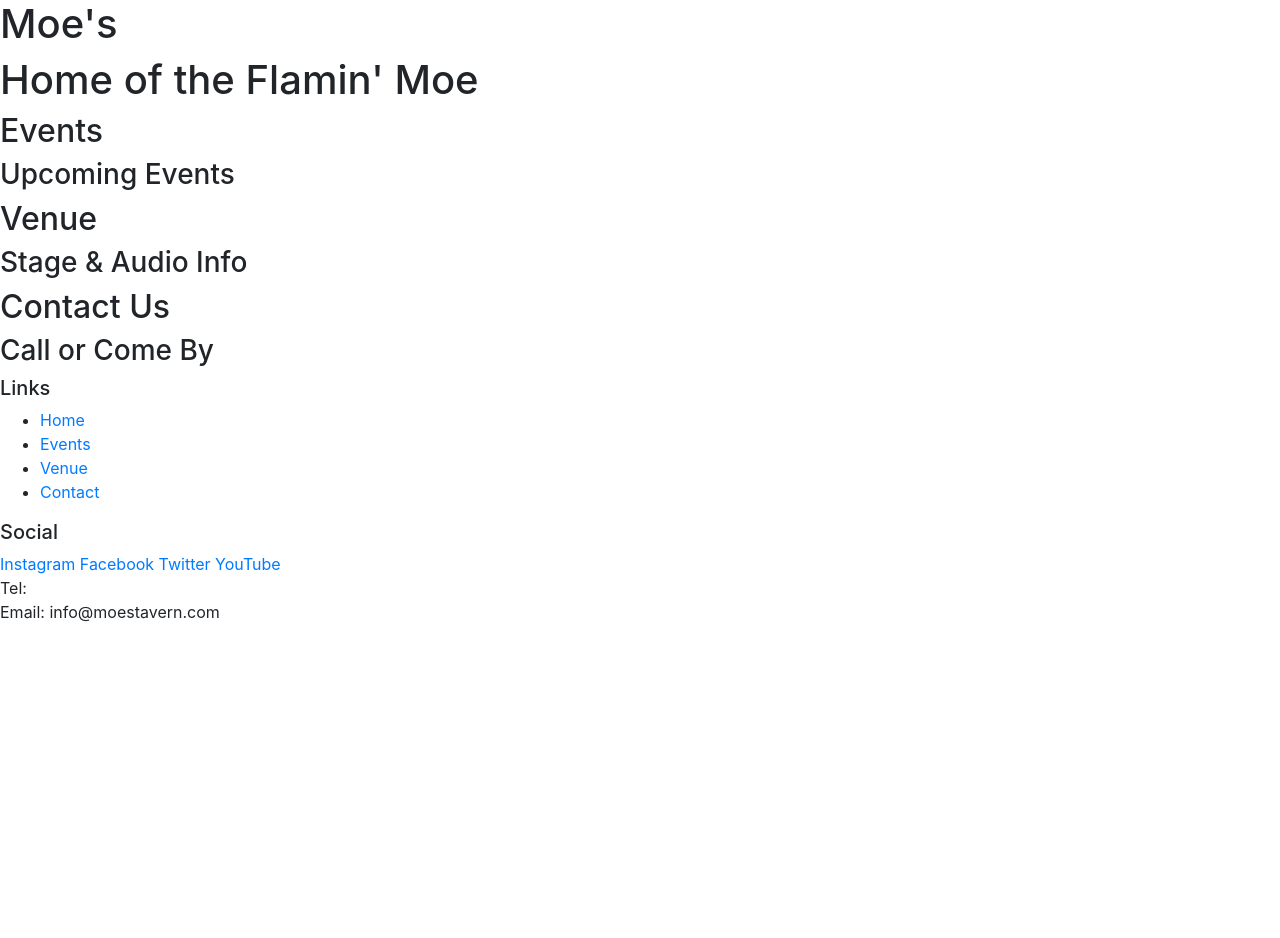
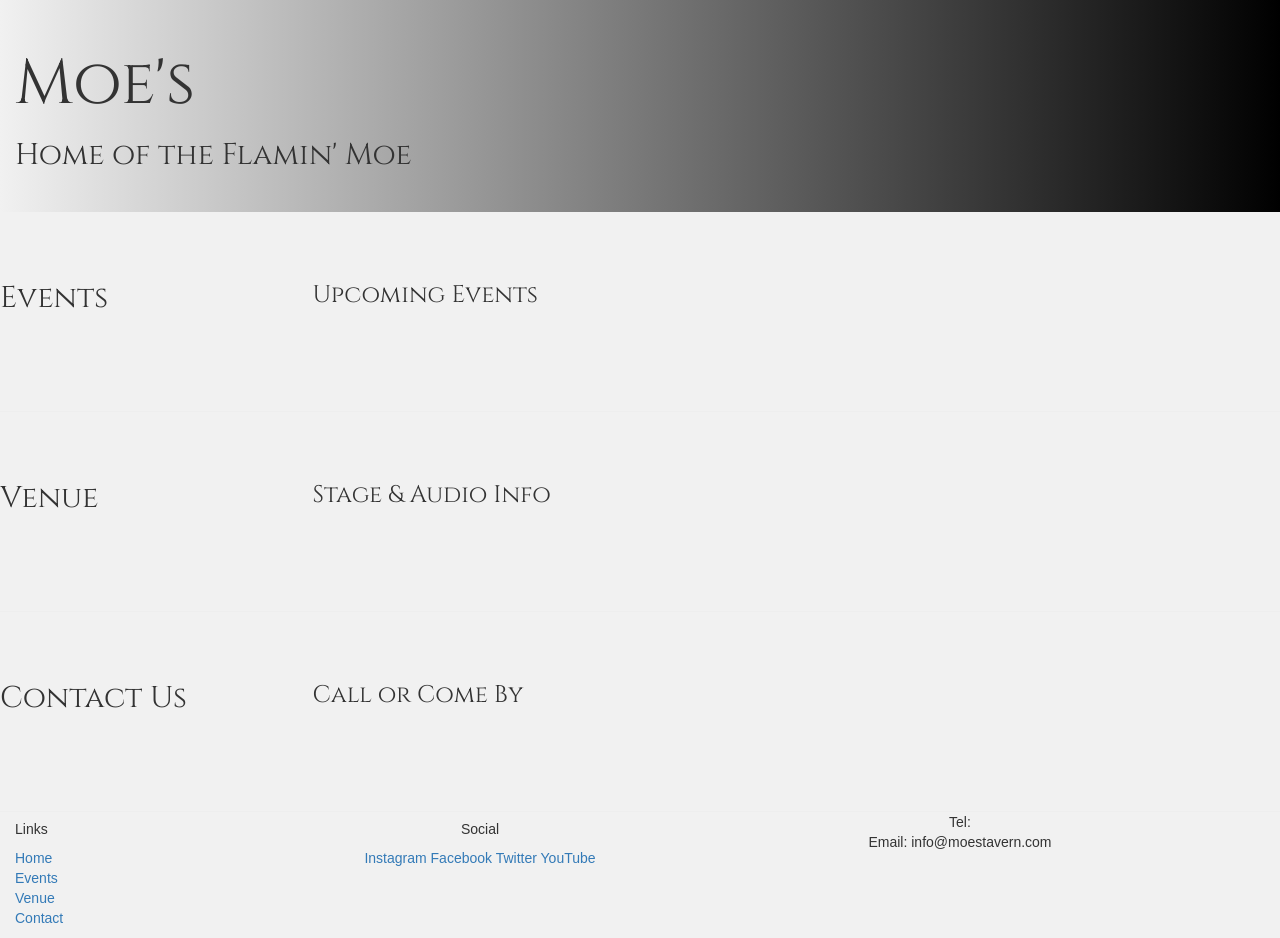
Before and after one commit to heidiSceets/MoesTavern, a website: page index.html in a window 1280 px wide. Before the commit the page ends 800 px from the top, so only its background shows below. Drawn offline with nearby package versions, Linux system fonts and the light colour scheme.

Commit message:
Index.html content done

```diff
--- a/css/styles.css
+++ b/css/styles.css
@@ -1,25 +1,26 @@
 body {
-    font-family: 'Montserrat', sans-serif;
+    font-family: 'Roboto Slab', sans-serif;
     background-color: #F1F1F1;
 }
 
 h1, h2, h3 {
-    font-family: 'Roboto Slab', sans-serif
+    font-family: 'Cinzel', serif;
 }
 
 header h1 {
-    font-family: 'Roboto Slab', sans-serif;
-    color: #fa8704ff;
+    font-family: 'Cinzel', serif;
 }
+
 
 
 .jumbotron {
     margin: 0;
-    padding: 15px;
+    padding: 30px;
+    background-image: linear-gradient(to right,  #F1F1F1, #000000ff)
 }
 
 .row-content {
-    padding: 25px 0;
+    padding: 50px 0;
     border-bottom: 1px ridge;
     min-height: 200px;
 }
--- a/index.html
+++ b/index.html
@@ -1,67 +1,82 @@
 <!DOCTYPE html>
 <html lang="eng">
 <head>
-    <meta charset="utf-8"/>
-    <meta name="viewport" content="width=device-width, initial-scale=1"/>
+    <meta charset="utf-8" />
+    <meta name="viewport" content="width=device-width, initial-scale=1" />
     <!-- Bootstrap CSS -->
     <link rel="stylesheet" href="node_modules/bootstrap/dist/css/bootstrap.min.css"/>
+
+    <link rel="stylesheet"  href="https://fonts.googleapis.com/css2?family=Cinzel"/>
+    <link rel="stylesheet" href="css/styles.css" />
 
     <title>Moe's - Springfield</title>
 </head>
 
 <body>
-
-    <header>
-        <div>
-            <h1>Moe's</h1>
-            <h1>Home of the Flamin' Moe</h1>
+    <header class="jumbotron jumbotron-fluid">
+    <div class="containter">
+        <div class="row">
+            <div class="col">
+        <h1>Moe's</h1>
+        <h2>Home of the Flamin' Moe</h2>
+            </div>
         </div>
+    </div>
     </header>
 
-    <div>
-        <h2>Events</h2>
+<div class="row row-content">
+    <div class="col-sm-4 order-sm-last col-md-3">
+        <h2 class="text-sm-right">Events</h2>
+    </div>
+    <div class="col">
         <h3>Upcoming Events</h3>
     </div>
+</div>
 
-    <div>
-        <h2>Venue</h2>
+<div class="row row-content">
+    <div class="col-sm-4 col-md-3">
+        <h2 class="text-sm-right">Venue</h2>
+    </div>
+    <div class="col">
         <h3>Stage & Audio Info</h3>
     </div>
+</div>
 
-    <div>
-        <h2>Contact Us</h2>
+<div class="row row-content">
+    <div class="col-sm-4 order-sm-last col-md-3">
+        <h2 class="text-sm-right">Contact Us</h2>
+    </div>
+    <div class="col">
         <h3>Call or Come By</h3>
     </div>
+</div>
 
 <footer>
-    <div>
+    <div class="col-4 col-sm-2 offset-1">
         <h5>Links</h5>
-        <ul>
-            <li><a href="#">Home</a></li>
-            <li><a href="#">Events</a></li>
-            <li><a href="#">Venue</a></li>
-            <li><a href="#">Contact</a></li>
+        <ul class="list-unstyled">
+        <li><a href="#">Home</a></li>
+        <li><a href="#">Events</a></li>
+        <li><a href="#">Venue</a></li>
+        <li><a href="#">Contact</a></li>
         </ul>
     </div>
-    <div>
+    <div class="col-6 col-sm-5 text-center">
         <h5>Social</h5>
         <a href="http://instagram.com/"> Instagram </a>
         <a href="http://facebook.com/"> Facebook </a>
         <a href="http://twitter.com/"> Twitter </a>
         <a href="http://youtube.com/"> YouTube </a>
     </div>
-    <div>
-        Tel:      <br />
+    <div class="col-sm-4 text-center">
+        Tel: <br />
         Email: info@moestavern.com
     </div>
 </footer>
-
-
 
     <!-- jQuery, Popper.js, Bootstrap Javascript plugins -->
     <script src="node_modules/jquery/dist/jquery.slim.min.js"></script>
     <script src="node_modules/popper.js/dist/umd/popper.min.js"></script>
     <script src="node_modules/bootstrap/dist/js/bootstrap.min.js"></script>
 </body>
-
 </html>
```
